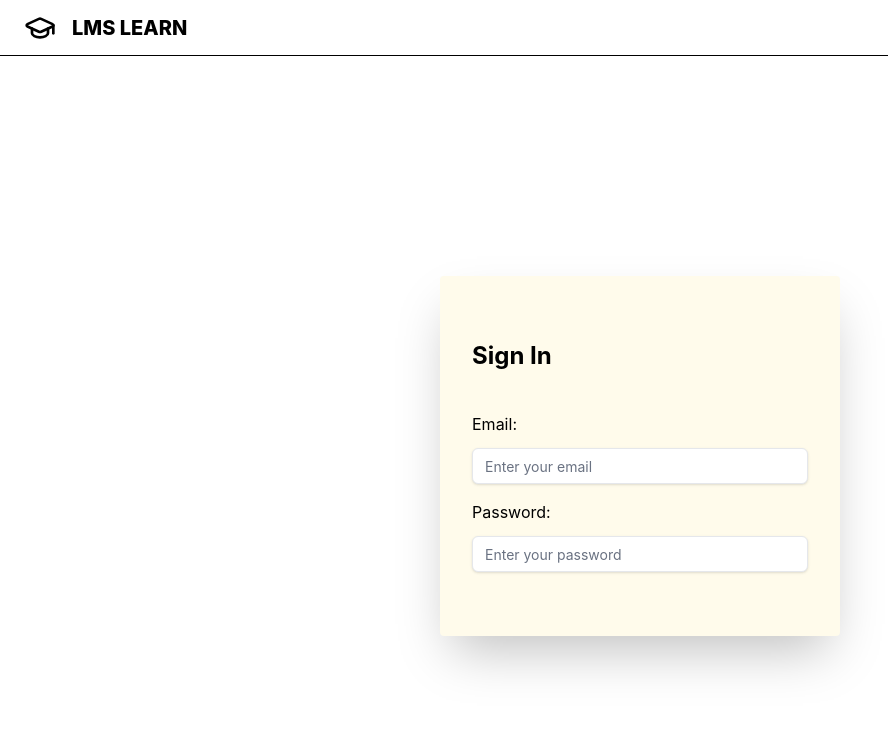
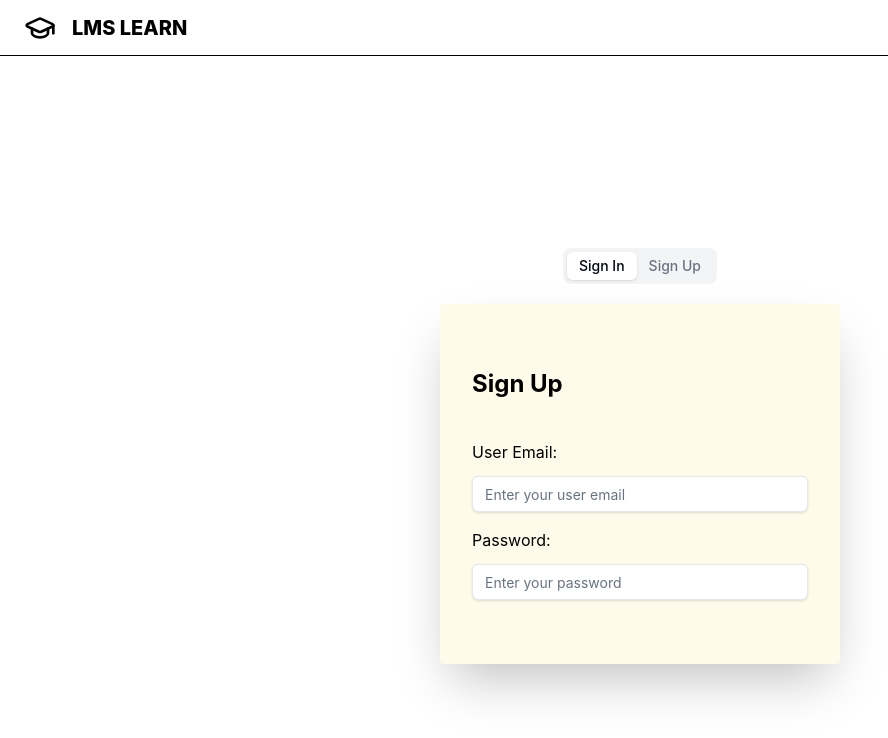
Before and after one commit to tim8912097887-sys/Udemy-Clone, a React (Vite) app in the folder client/: page /auth in a window 1280 px wide. Shown: the top 738 px of the page, without its empty margins (0-888 px from the left). Built offline with nearby package versions, Linux system fonts and the light colour scheme.

Commit message:
Add Tab component for switch between signup and signin form

```diff
--- /dev/null
+++ b/client/src/components/auth/index.tsx
@@ -0,0 +1,76 @@
+import { Link } from "react-router";
+import { GraduationCap } from "lucide-react";
+import Header from "../../components/common/Header";
+import Form from "../../components/form/Form";
+import InputGroup from "../../components/form/InputGroup";
+import Input from "../../components/form/Input";
+import TabList from "../../components/common/Tab";
+import { useState } from "react";
+import { signInFormControls, signUpFormControls } from "../../configs";
+
+const AuthPresenter = () => {
+  const [activeTab, setActiveTab] = useState("Sign In");
+
+  const handleTabChange = (tabName: string) => {
+    setActiveTab(tabName);
+  };
+
+  return (
+    <div className="flex flex-col min-h-screen">
+      <Header>
+        <Link to="/" className="flex items-center justify-center">
+          <GraduationCap className="h-8 w-8 mr-4" />
+          <span className="font-extrabold text-xl">LMS LEARN</span>
+        </Link>
+      </Header>
+      <div className="flex flex-col items-center justify-center min-h-screen bg-background gap-5">
+        <TabList>
+          <TabList.Tab
+            name="Sign In"
+            currentActive={activeTab}
+            onClick={handleTabChange}
+          />
+          <TabList.Tab
+            name="Sign Up"
+            currentActive={activeTab}
+            onClick={handleTabChange}
+          />
+        </TabList>
+        <Form>
+          <Form.Head>
+            <h1>{activeTab === "Sign In" ? "Sign Up" : "Sign In"}</h1>
+          </Form.Head>
+          <Form.Content>
+            {activeTab === "Sign In" ? (
+              <>
+                {signInFormControls.map((control) => (
+                  <InputGroup key={control.name} name={control.label}>
+                    <Input
+                      placeholder={control.placeholder}
+                      type={control.type}
+                      name={control.name}
+                    />
+                  </InputGroup>
+                ))}
+              </>
+            ) : (
+              <>
+                {signUpFormControls.map((control) => (
+                  <InputGroup key={control.name} name={control.label}>
+                    <Input
+                      placeholder={control.placeholder}
+                      type={control.type}
+                      name={control.name}
+                    />
+                  </InputGroup>
+                ))}
+              </>
+            )}
+          </Form.Content>
+        </Form>
+      </div>
+    </div>
+  );
+};
+
+export default AuthPresenter;
--- /dev/null
+++ b/client/src/components/common/Tab.tsx
@@ -0,0 +1,44 @@
+type TabListProps = {
+  children: React.ReactNode;
+};
+
+type TabProps = {
+  name: string;
+  currentActive: string;
+  onClick: (tabName: string) => void;
+};
+
+const TabList = ({ children }: TabListProps) => {
+  return (
+    /* The Container: Gray background, rounded, centered items */
+    <div className="inline-flex h-9 items-center justify-center rounded-lg bg-gray-100 p-1 text-gray-500">
+      {children}
+    </div>
+  );
+};
+
+const Tab = ({ name, currentActive, onClick }: TabProps) => {
+  const isActive = currentActive === name;
+
+  return (
+    <button
+      onClick={() => onClick(name)}
+      className={`
+        inline-flex items-center justify-center whitespace-nowrap rounded-md px-3 py-1 text-sm font-medium transition-all
+        focus-visible:outline-none focus-visible:ring-2 focus-visible:ring-gray-400 focus-visible:ring-offset-2
+        disabled:pointer-events-none disabled:opacity-50
+        ${
+          isActive
+            ? "bg-white text-gray-950 shadow-sm" // The "Active" pill look
+            : "hover:text-gray-700" // The "Inactive" hover look
+        }
+      `}
+    >
+      {name}
+    </button>
+  );
+};
+
+TabList.Tab = Tab;
+
+export default TabList;
--- /dev/null
+++ b/client/src/configs/index.ts
@@ -0,0 +1,35 @@
+export const signUpFormControls = [
+  {
+    name: "name",
+    label: "User Name",
+    placeholder: "Enter your user name",
+    type: "text",
+  },
+  {
+    name: "email",
+    label: "User Email",
+    placeholder: "Enter your user email",
+    type: "email",
+  },
+  {
+    name: "password",
+    label: "Password",
+    placeholder: "Enter your password",
+    type: "password",
+  },
+];
+
+export const signInFormControls = [
+  {
+    name: "email",
+    label: "User Email",
+    placeholder: "Enter your user email",
+    type: "email",
+  },
+  {
+    name: "password",
+    label: "Password",
+    placeholder: "Enter your password",
+    type: "password",
+  },
+];
--- a/client/src/pages/auth/index.tsx
+++ b/client/src/pages/auth/index.tsx
@@ -1,40 +1,7 @@
-import { Link } from "react-router";
-import { GraduationCap } from "lucide-react";
-import Header from "../../components/common/Header";
-import Form from "../../components/form/Form";
-import InputGroup from "../../components/form/InputGroup";
-import Input from "../../components/form/Input";
+import AuthPresenter from "../../components/auth";
 
 const AuthPage = () => {
-  return (
-    <div className="flex flex-col min-h-screen">
-      <Header>
-        <Link to="/" className="flex items-center justify-center">
-          <GraduationCap className="h-8 w-8 mr-4" />
-          <span className="font-extrabold text-xl">LMS LEARN</span>
-        </Link>
-      </Header>
-      <div className="flex items-center justify-center min-h-screen bg-background">
-        <Form>
-          <Form.Head>
-            <h1>Sign In</h1>
-          </Form.Head>
-          <Form.Content>
-            <InputGroup name="Email">
-              <Input placeholder="Enter your email" type="email" name="email" />
-            </InputGroup>
-            <InputGroup name="Password">
-              <Input
-                placeholder="Enter your password"
-                type="password"
-                name="password"
-              />
-            </InputGroup>
-          </Form.Content>
-        </Form>
-      </div>
-    </div>
-  );
+  return <AuthPresenter />;
 };
 
 export default AuthPage;
```
